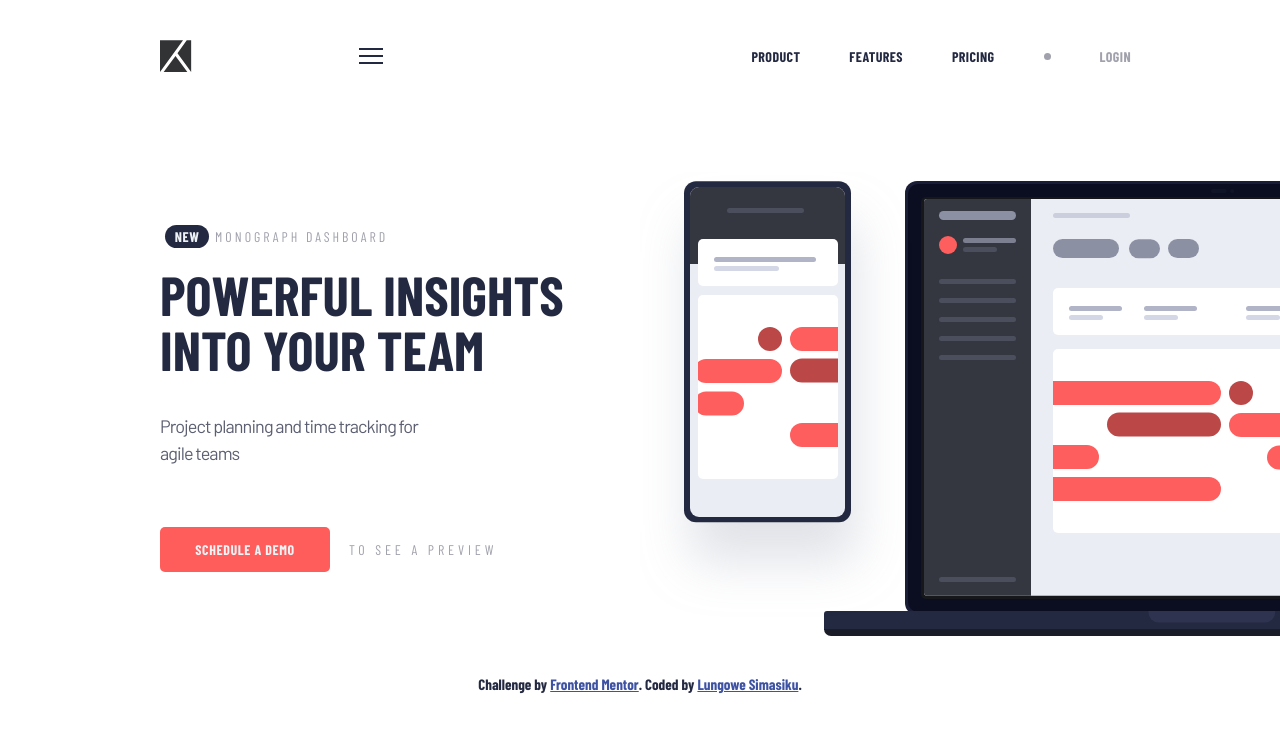
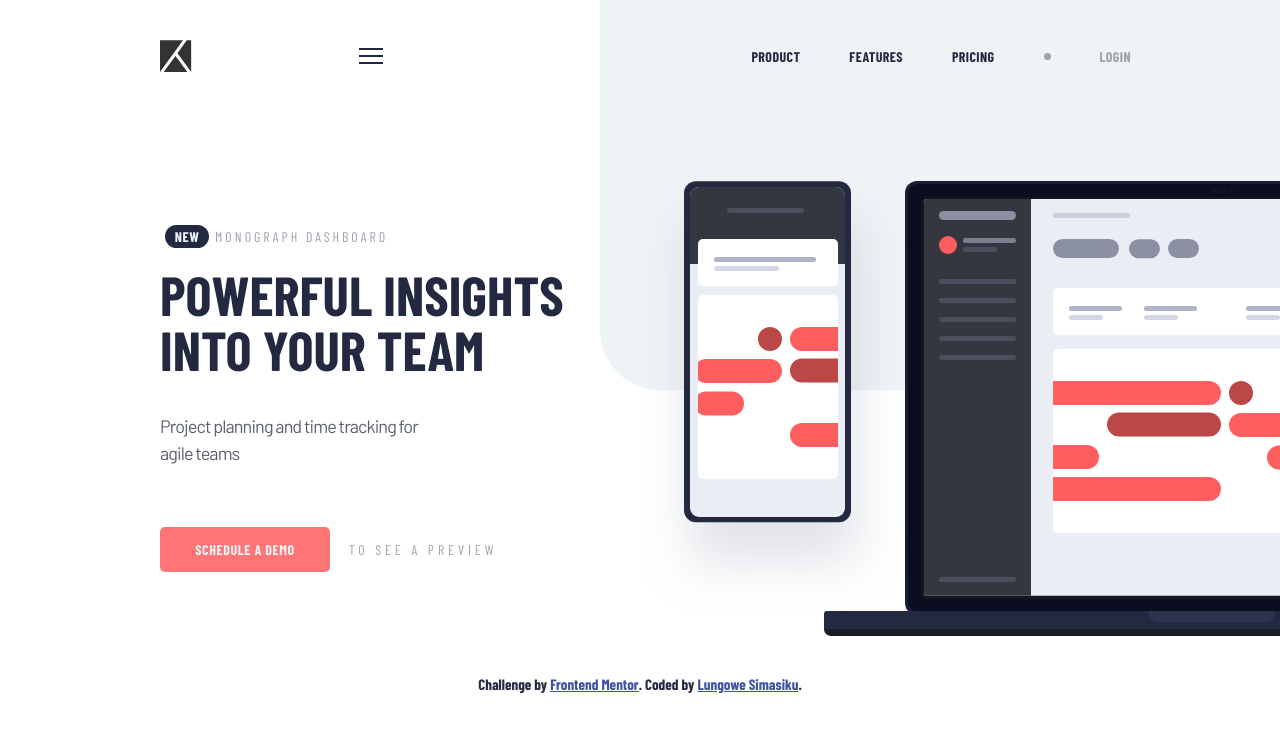
Before and after one commit to Lungowe-S/project-tracking-intro-component-master, a plain HTML site: page index.html in a window 1280 px wide. Both pictures are taken after a click on the button "SCHEDULE A DEMO". Drawn offline with nearby package versions, Linux system fonts and the light colour scheme.

Commit message:
Added hover, focus and active elements to nav area and button, added nav background color styles

```diff
--- a/css/style.css
+++ b/css/style.css
@@ -30,6 +30,8 @@ h2 {
   align-items: center;
   padding-left: 8em;
   padding-right: 5em;
+  position: relative;
+  z-index: 100;
 }
 
 .logo {
@@ -55,6 +57,12 @@ ul li a {
   color: var(--very-dark-blue-002);
 }
 
+ul li a:hover,
+ul li a:focus,
+ul li a:active {
+  text-decoration: underline;
+}
+
 li:last-child a {
   color: var(--grayish-blue-004);
 }
@@ -65,6 +73,18 @@ li:last-child a {
   width: 0.5em;
   background-color: var(--grayish-blue-004);
   align-self: center;
+}
+
+.nav_background {
+  background-color: var(--light-grayish-blue-005);
+  height: 19.5em;
+  width: 34em;
+  position: absolute;
+  top: 0;
+  bottom: 0;
+  right: 0;
+  z-index: 1;
+  border-bottom-left-radius: 3em;
 }
 
 /** Content Area Styles **/
@@ -81,6 +101,8 @@ li:last-child a {
 
 .illustration {
   padding-top: 5em;
+  position: relative;
+  z-index: 100;
 }
 
 p:nth-child(1) span {
@@ -139,6 +161,12 @@ p:nth-of-type(2) {
   padding: 12px 10px;
 }
 
+.button:hover,
+.button:focus,
+.button:active {
+  background-color: hsl(0, 100%, 73%);
+}
+
 .demo_button_area span {
   padding-left: 1.07em;
   font-family: "Barlow Condensed", sans-serif;
@@ -163,3 +191,5 @@ p:nth-of-type(2) {
 .attribution a {
   color: hsl(228, 45%, 44%);
 }
+
+/** Media Queries **/
--- a/index.html
+++ b/index.html
@@ -40,6 +40,7 @@
         <li><a href="#">Login</a></li>
       </ul>
     </nav>
+    <div class="nav_background"></div>
     <div class="content_area">
       <div class="content_description">
         <p><span>New</span> Monograph Dashboard</p>
```
